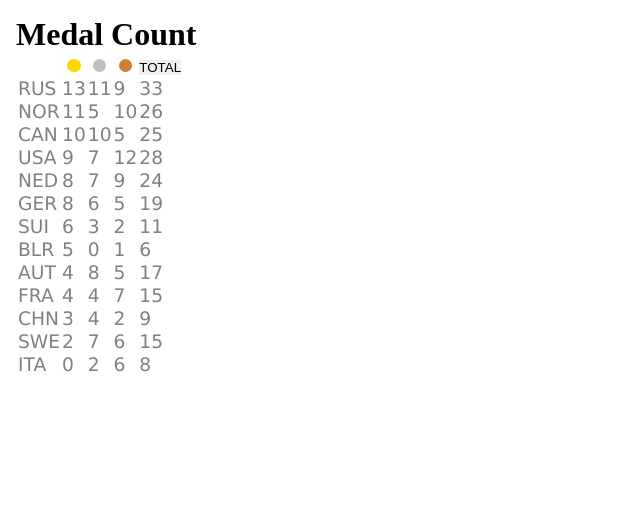
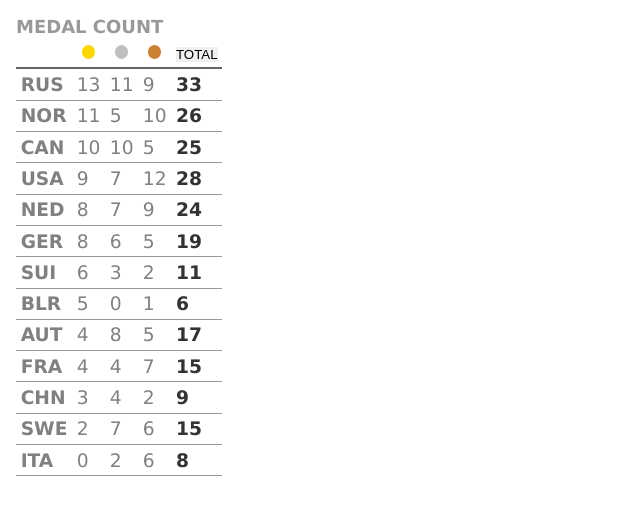
Before and after one commit to leegee/medals-mini-app, a Next.js app: page / in a window 1280 px wide. Shown: the top 506 px of the page, without its empty margins (0-640 px from the left). Built offline with nearby package versions, Linux system fonts and the light colour scheme.

Commit message:
More CSS

```diff
--- /dev/null
+++ b/src/app/page.module.scss
@@ -0,0 +1,5 @@
+.mini-app-title {
+    font-family: var(--mma-font-primary);
+    font-size: large;
+    color: #999;
+}
--- a/src/app/page.tsx
+++ b/src/app/page.tsx
@@ -2,6 +2,7 @@ import { ICountryMedals, ISortKey } from '@/types/types';
 import { getMedalData } from '@/lib/get-medal-data';
 import MedalTable from '@/components/MedalTable';
 import { sortMedals } from '@/lib/sort-medal-data';
+import styles from './page.module.scss';
 
 // Brief says load the data only once: this forces caching of all fetches
 export const dynamic = 'force-static';
@@ -20,7 +21,7 @@ export default async function MedalPage({ searchParams }: IMedalPageProps) {
 
   return (
     <>
-      <h1>Medal Count</h1>
+      <h1 className={styles["mini-app-title"]}>MEDAL COUNT</h1>
       <MedalTable medals={medals} sortKey={sortKey} />
     </>
   );
--- a/src/components/MedalTable.module.scss
+++ b/src/components/MedalTable.module.scss
@@ -1,9 +1,14 @@
 .medal-table {
+    border-collapse: collapse;
     color: var(--mma-clr-fg);
     font-family: var(--mma-font-primary);
     font-size: 14pt;
 
     thead {
+        th {
+            border-bottom: 2pt solid #666;
+        }
+
         button {
             border:none;
 
@@ -30,4 +35,24 @@
             }
         }
     }
+
+    tbody {
+        td {
+            border-bottom: 1pt solid #999;
+
+            &.code,
+            &.total {
+                font-weight: bold;
+            }
+
+            &.total {
+                color: #333;
+            }
+        }
+    }
+
+    th, td {
+        padding: 0.25em;
+    }
+
 }
--- a/src/components/MedalTable.tsx
+++ b/src/components/MedalTable.tsx
@@ -53,11 +53,11 @@ export default function MedalTable({
             <tbody>
                 {sorted.map((entry) => (
                     <tr key={entry.code}>
-                        <td>{entry.code}</td>
+                        <td className={styles.code}>{entry.code}</td>
                         <td>{entry.gold}</td>
                         <td>{entry.silver}</td>
                         <td>{entry.bronze}</td>
-                        <td>{entry.gold + entry.silver + entry.bronze}</td>
+                        <td className={styles.total}>{entry.gold + entry.silver + entry.bronze}</td>
                     </tr>
                 ))}
             </tbody>
```
Also changed, not shown: src/app/globals.css (line endings or trailing spaces).
